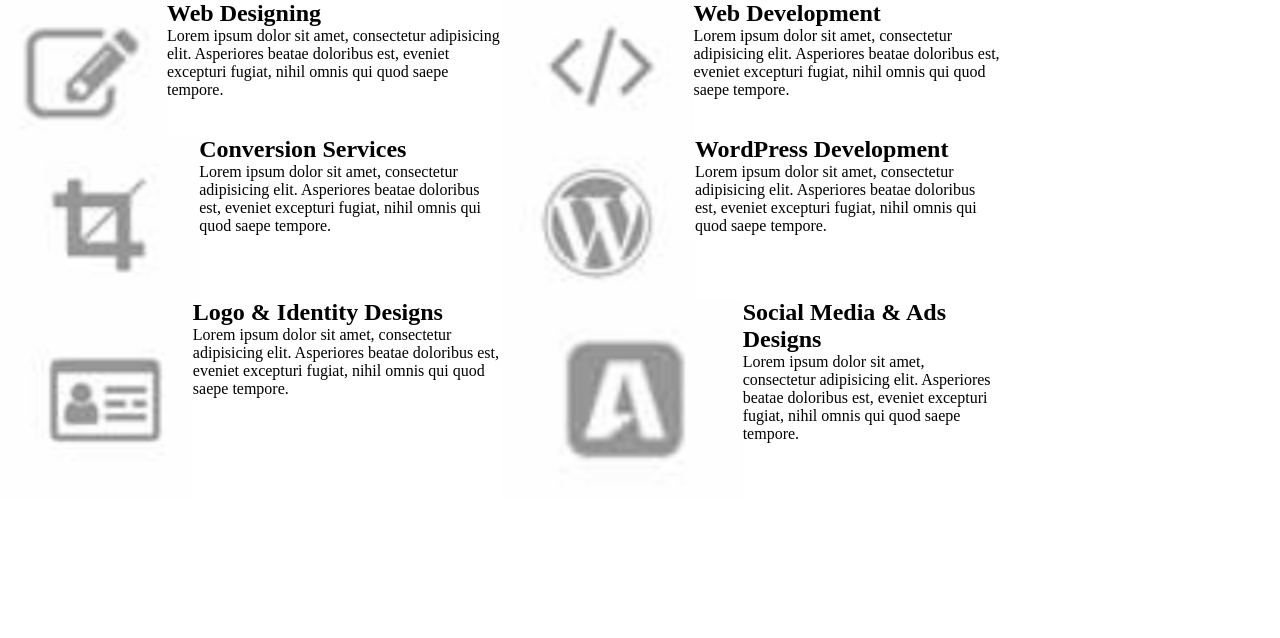
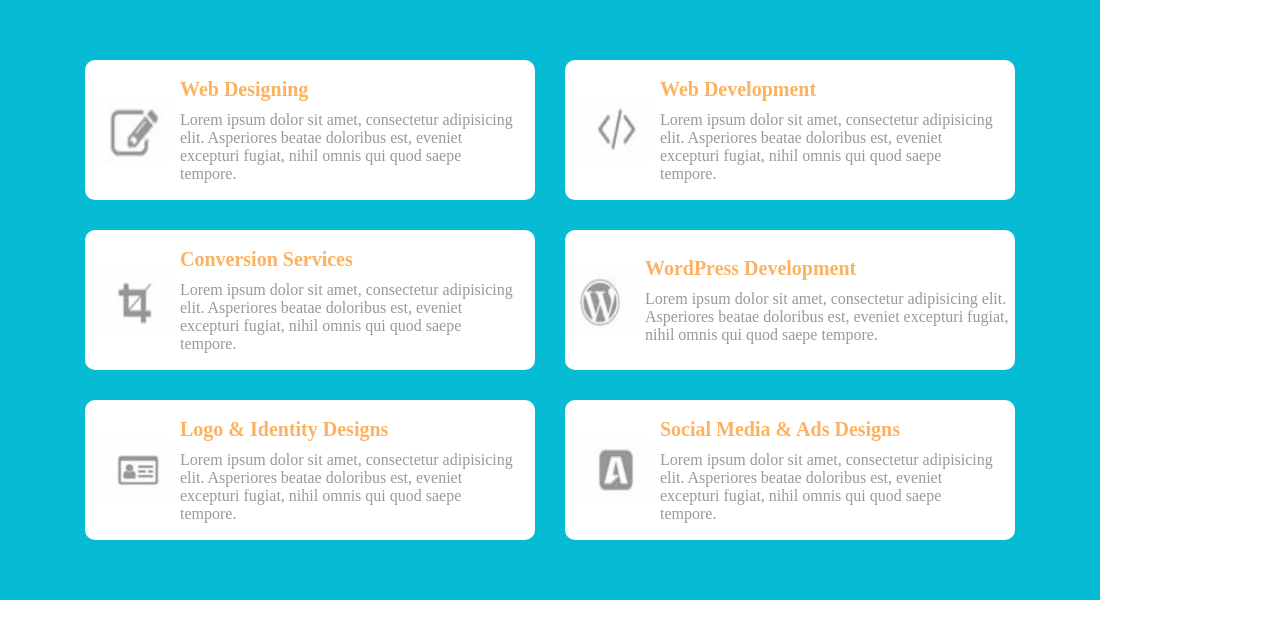
Before and after one commit to Oleh3131/html-homeworks, a plain HTML site: page homework_2/index_5.html in a window 1280 px wide. Drawn offline with Linux system fonts and the light colour scheme.

Commit message:
fifth add info

```diff
--- a/homework_2/styles/main_5.css
+++ b/homework_2/styles/main_5.css
@@ -4,25 +4,62 @@
 }
 
 .mainBlock {
-    width: 1000px;
-    min-height: 500px;
+    width: 1100px;
+    height: 600px;
     display: flex;
     flex-wrap: wrap;
+    justify-content: center;
+    background: #06BCD4;
+    column-gap: 30px;
+    row-gap: 30px;
+    padding: 60px;
+    box-sizing: border-box;
 }
 
 
-.firstBlock,.secondBlock,.thirdBlock,.fourthBlock,.fifthBlock,.sixthBlock {
+.firstBlock, .secondBlock, .thirdBlock, .fourthBlock, .fifthBlock, .sixthBlock {
 
     display: flex;
-    width: 500px;
+    width: 450px;
+    min-height: 100px;
+    background: white;
+    justify-content: center;
+    align-items: center;
+    border-radius: 10px;
+    column-gap: 10px;
 
 }
 
 
-.firstBlockChild,.secondBlockChild,.thirdBlockChild,.fourthBlockChild,.fifthBlockChild,.sixthBlockChild {
+.firstBlockChild, .secondBlockChild, .thirdBlockChild, .fourthBlockChild, .fifthBlockChild, .sixthBlockChild {
 
     display: flex;
     flex-direction: column;
+    width: 340px;
+
+}
+
+img {
+
+    width: 70px;
+    height: 70px;
+
+}
+
+h2 {
+
+    color: #FBB261;
+    font-weight: bolder;
+    font-size: 20px;
+
+}
 
 
+p {
+
+    font-size: 16px;
+    line-height: 18px;
+    margin-top: 10px;
+    color: #999999;
+
 }
```
